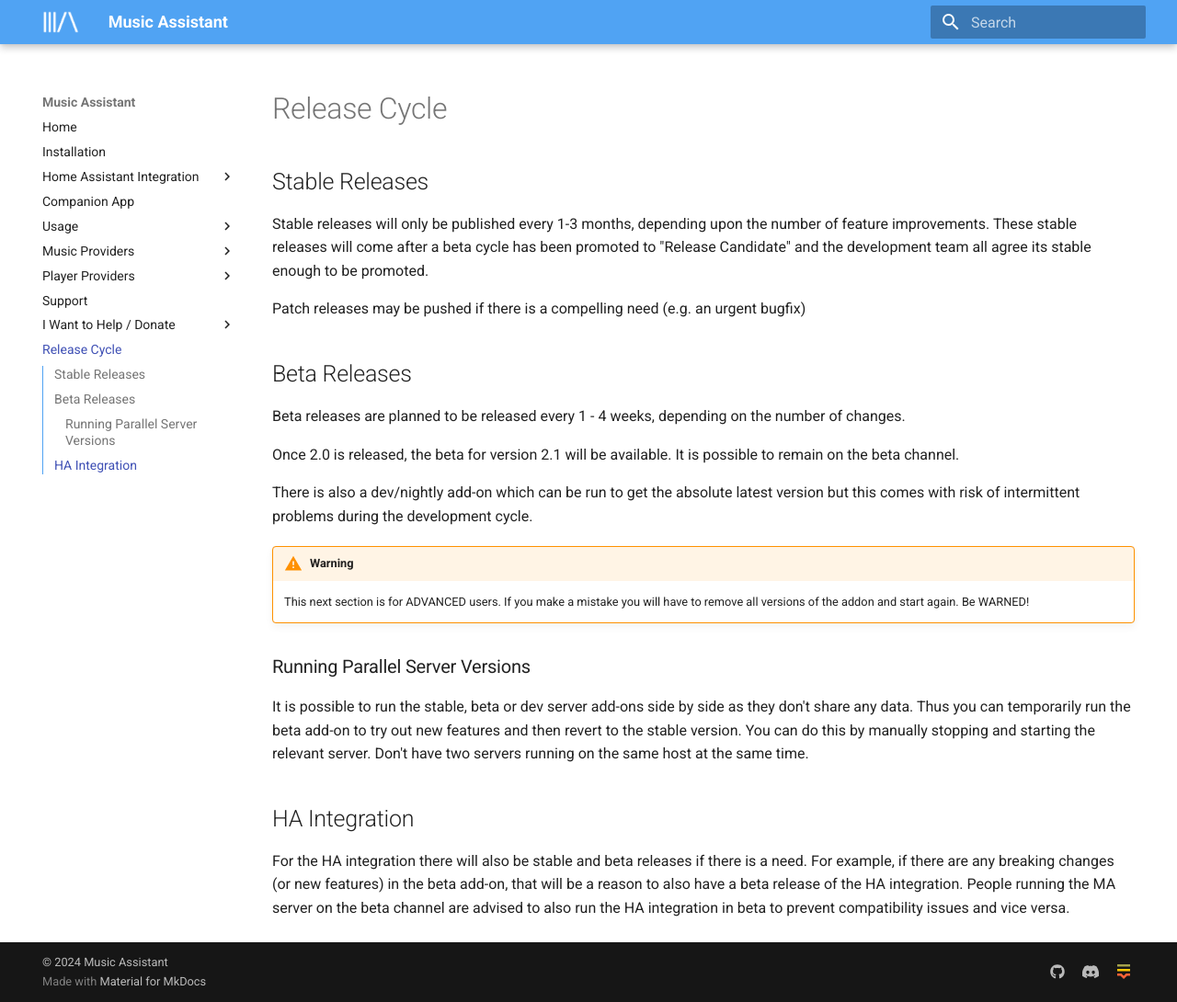
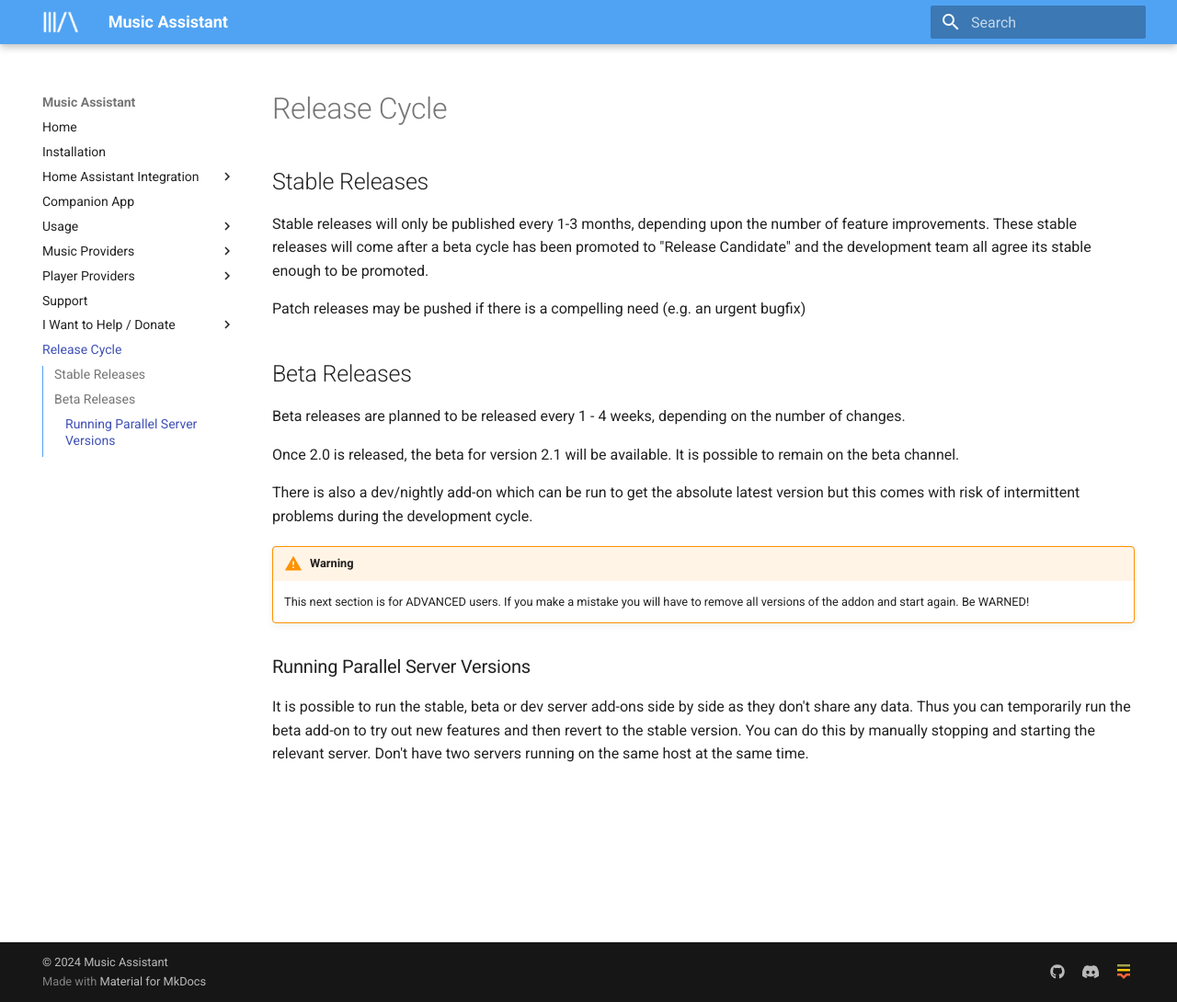
Before and after one commit to pwbriggs/music-assistant.github.io, an MkDocs documentation site: the page built from docs/release.md, in a window 1280 px wide and 1090 px high. Shown: the whole window at 92% size. Built offline with MkDocs 1.6.1 and Material for MkDocs 9.7.7, drawn with Linux system fonts in a browser that asks for light colours.

Commit message:
Update release.md

```diff
--- a/docs/release.md
+++ b/docs/release.md
@@ -20,7 +25,3 @@
 ### Running Parallel Server Versions
 
 It is possible to run the stable, beta or dev server add-ons side by side as they don't share any data. Thus you can temporarily run the beta add-on to try out new features and then revert to the stable version. You can do this by manually stopping and starting the relevant server. Don't have two servers running on the same host at the same time.
-
-## HA Integration
-
-For the HA integration there will also be stable and beta releases if there is a need. For example, if there are any breaking changes (or new features) in the beta add-on, that will be a reason to also have a beta release of the HA integration. People running the MA server on the beta channel are advised to also run the HA integration in beta to prevent compatibility issues and vice versa.
```
Also changed, not shown: other parts of docs/release.md (+5 -0 lines).
